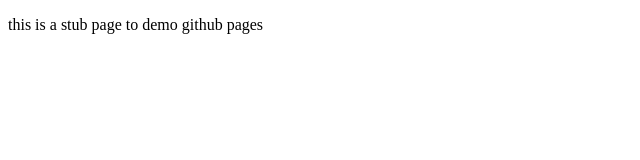
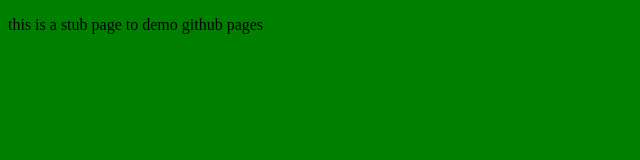
Before and after one commit to vgp-duke-tip-west/vgp-duke-tip-west.github.io, a plain HTML site: page index.html in a window 1280 px wide. Shown: the whole page, without its empty margins (0-640 px from the left). Drawn offline with Linux system fonts and the light colour scheme.

Commit message:
added stylesheet

```diff
--- /dev/null
+++ b/home.css
@@ -0,0 +1,3 @@
+body{
+    background-color:green;
+}
--- a/index.html
+++ b/index.html
@@ -2,6 +2,7 @@
 <html>
     <head>
         <title>Video Game Programming Duke TIP West 2017</title>
+        <link rel="stylesheet" type="text/css" href="home.css"/>
     </head>
     <body>
         <p>this is a stub page to demo github pages</p>
```
